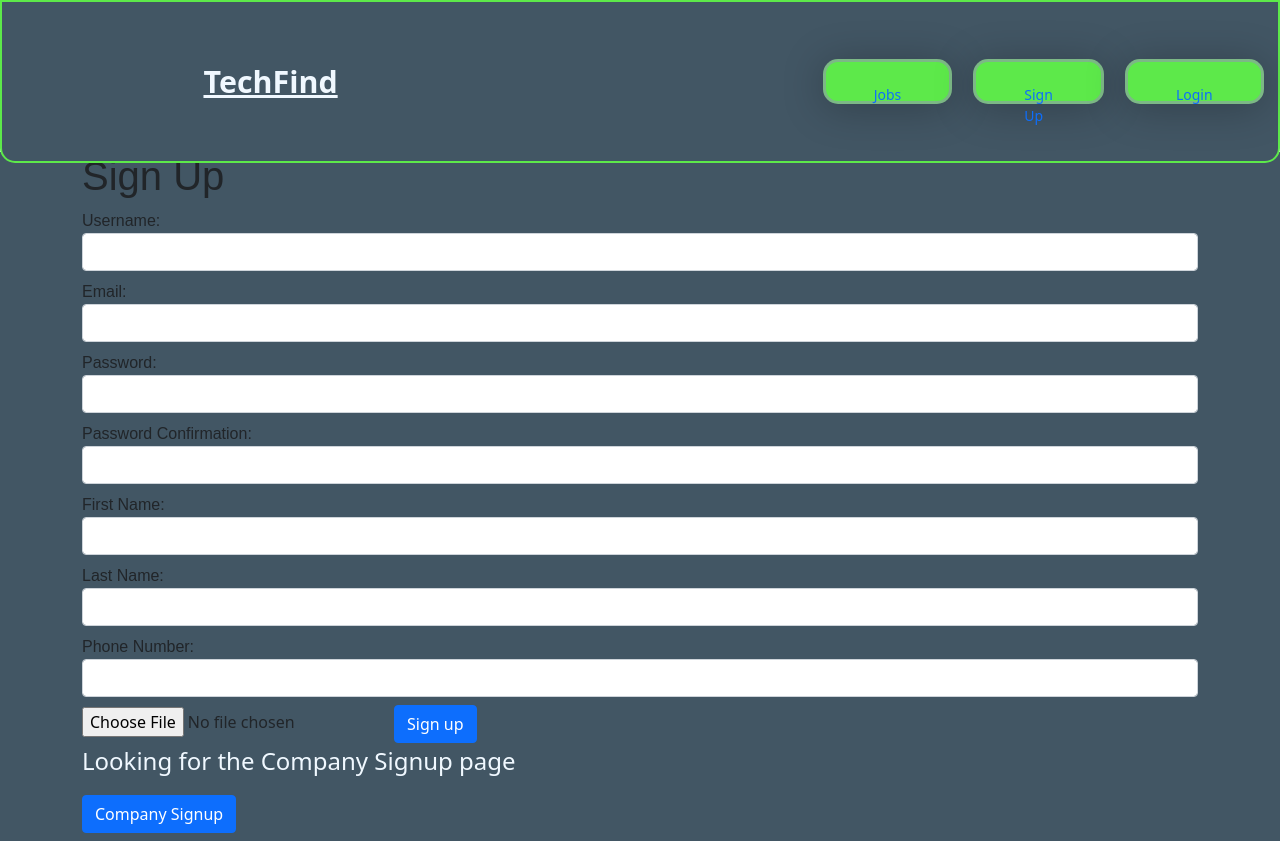
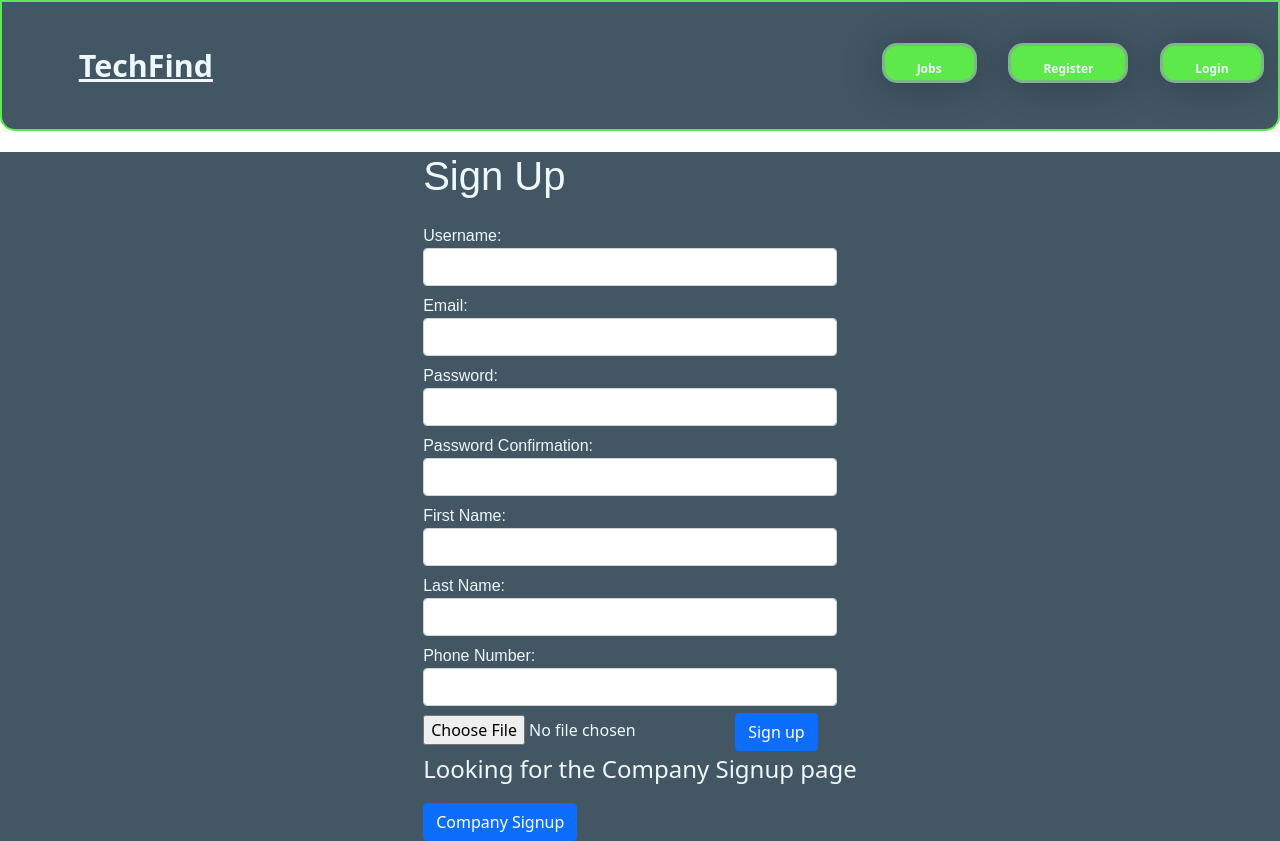
Before and after one commit to BJB-Team/TechFind-Frontend, a React (Create React App) app: page /signup in a window 1280 px wide. Built offline with nearby package versions, Linux system fonts and the light colour scheme; no server answers.

Commit message:
Login and Sign Up styling (#38)
* styled login page

* cleaned up and styled login pages

Co-authored-by: Ben Aitcheson <benaitcheson@hotmail.com>

```diff
--- a/src/components/CompanySignUp.js
+++ b/src/components/CompanySignUp.js
@@ -3,6 +3,18 @@ import { useNavigate } from "react-router-dom";
 import { useGlobalState } from '../utils/stateContext'
 import { signUp } from '../services/authService'
 import Aside from './Aside'
+import styled from "styled-components";
+
+
+export const CompanySignUpForm = styled.div`
+  display: flex;
+  margin-top: 30px;
+  flex-direction: column;
+  align-content: center;
+  justify-content: center;
+  flex-wrap: wrap-reverse;
+
+`;
 
 const CompanySignUp = () => {
 
@@ -75,42 +87,48 @@ const CompanySignUp = () => {
     }
 
         return (
-            <div className="form-group">
+            <div className="form-row">
+                <CompanySignUpForm>
                 <h1>Sign Up</h1>
-                <form onSubmit={handleSubmit}>
+                <form className="SignUpForm" onSubmit={handleSubmit}>
 
-                <div className="form-group">
+
+                <div className="form-group3">
                     <label htmlFor="username">Username:</label>
-                    <input type="text" name="username" id="username" value={FormState.username} onChange={handleFormState} className="form-control mb-2"/>
+                    <input type="text" name="username" id="username" value={FormState.username} onChange={handleFormState} className="form-control"/>
                 </div>
-                <div className="form-group">
+                <div className="form-group3">
                     <label htmlFor="email">Email:</label>
                     <input type="text" name="email" id="email" value={FormState.email} onChange={handleFormState} className="form-control mb-2"/>
                 </div>
-                <div className="form-group">
+                <div className="form-group3">
                     <label htmlFor="password">Password</label>
                     <input type="password" name="password" id="password" value={FormState.password} onChange={handleFormState} className="form-control mb-2"/>
                 </div>
-                <div className="form-group">
+                <div className="form-group3">
                     <label htmlFor="password_confirmation">Password Confirmation</label>
                     <input type="password" name="password_confirmation" id="password_confirmation" value={FormState.password_confirmation} onChange={handleFormState} className="form-control mb-2"/>
                 </div>
-                <div className="form-group">
+                <div className="form-group3">
                     <label htmlFor="company_name">Company Name:</label>
                     <input type="text" name="company_name" id="company_name" value={FormState.company_name} onChange={handleFormState} className="form-control mb-2"/>
                 </div>
-                <div className="form-group">
+                <div className="form-group3">
                     <label htmlFor="website">Website Link:</label>
                     <input type="text" name="website" id="website" value={FormState.website} onChange={handleFormState} className="form-control mb-2"/>
                 </div>
-                <div className="form-group">
+                <div className="form-group3">
                     <label htmlFor="phone">Phone Number:</label>
                     <input type="number" name="phone" id="phone" value={FormState.phone} onChange={handleFormState} className="form-control mb-2"/>
                 </div>
 
+                <p></p>
+
                 <input type="submit" className="btn btn-primary btn-block" value="Sign up" />
 
                 </form>
+                </CompanySignUpForm>
+
             </div>
         )
 }
--- a/src/components/Login.js
+++ b/src/components/Login.js
@@ -2,6 +2,22 @@ import React, { useState } from 'react'
 import { Link, useNavigate } from 'react-router-dom'
 import { useGlobalState } from '../utils/stateContext'
 import { login } from '../services/authService'
+import styled from "styled-components";
+
+
+
+
+
+export const LoginForm = styled.div`
+  display: flex;
+  margin-top: 30px;
+  flex-direction: column;
+  align-content: center;
+  justify-content: center;
+  flex-wrap: wrap-reverse;
+
+`;
+
 
 const Login = () => {
   const{ store, dispatch } = useGlobalState()
@@ -57,14 +73,15 @@ function handleSubmit(e) {
 
   return (
     <div className="form-group">
+    <LoginForm>
     <h1>TechFind</h1>
     <h2>Enter your login details</h2>
         <form onSubmit={handleSubmit}>
 
-            {/* Error message */}
-            <div className="alert alert-danger" role="alert">
+           {/* Error message */}
+            {/* <div className="alert alert-danger" role="alert">
                 <p>Incorrent username or password</p>
-            </div>
+            </div>  */}
 
             {/* Change this to accept Username or email */}
             <div className="form-group">
@@ -74,13 +91,14 @@ function handleSubmit(e) {
 
             <div className="form-group">
                 <label htmlFor="password">Password</label>
-                <input type="password" placeholder="Enter you Password" name="password" id="password" value={formData.password} onChange={handleFormData} className="form-control mb-2"/>
+                <input type="password" placeholder="Enter your Password" name="password" id="password" value={formData.password} onChange={handleFormData} className="form-control mb-2"/>
             </div>
 
             <input type="submit" value="Login" className="btn btn-primary"/>
 
             <p>Don't have an account? <Link to = "/signup">Create One</Link></p>
         </form>
+         </LoginForm>
     </div>
   )
 }
--- a/src/components/Navigation.js
+++ b/src/components/Navigation.js
@@ -29,21 +29,21 @@ const Navigation = () => {
         <div className="justifycontentend">
           <ul className="navbar-navli">
             <li className="navbutton">
-              <Link className="nav-link" to={"/job-listings"}>Jobs</Link>
+              <Link className="nav-link-button" to={"/job-listings"}>Jobs</Link>
             </li>
               {loggedInUser ?
                 <>
 
                   {seeker === "true" ?
                   <>
-                    <Link className="nav-link" to ="/finder-applied">Applied </Link>
+                    <Link className="nav-link-button" to ="/finder-applied">Applied </Link>
                   </>
                   :
                   <>
                     {seeker === "false" ? (
                       <div>
-                        <Link className="nav-link" to ="/show-applied">Applied </Link>
-                        <Link className="nav-link" to ="/create-job">Create Job</Link>
+                        <Link className="nav-link-button" to ="/show-applied">Applied </Link>
+                        <Link className="nav-link-button" to ="/create-job">Create Job</Link>
                       </div>
 
                     ):
@@ -53,19 +53,19 @@ const Navigation = () => {
                   </>
                   }
                   <li className="navbutton">
-                    <Link className="nav-link" to ="/finder-profile">Profile</Link>
+                    <Link className="nav-link-button" to ="/finder-profile">Profile</Link>
                   </li>
                   <li className="navbutton">
-                    <Link className="nav-link" to = "/" onClick ={ logout }>Logout</Link>
+                    <Link className="nav-link-button" to = "/" onClick ={ logout }>Logout</Link>
                   </li>
                 </>
                 :
                 <>
                   <li className="navbutton">
-                    <Link className="nav-link" to ="/signup">Sign Up</Link>
+                    <Link className="nav-link-button" to ="/signup">Register</Link>
                   </li>
                   <li className="navbutton">
-                  <Link className="nav-link" to ="/login">Login</Link>
+                  <Link className="nav-link-button" to ="/login">Login</Link>
                   </li>
                 </>
               }
--- a/src/components/SignUp.js
+++ b/src/components/SignUp.js
@@ -2,7 +2,16 @@ import React, { useState } from 'react'
 import { Link, useNavigate } from 'react-router-dom'
 import { useGlobalState } from '../utils/stateContext'
 import { signUp } from '../services/authService'
+import styled from "styled-components";
 
+export const SignUpForm = styled.div`
+  display: flex;
+  flex-direction: column;
+  align-content: center;
+  justify-content: center;
+  flex-wrap: wrap-reverse;
+
+`;
 
 const SignUp = ({ history }) =>{
   const{ dispatch } = useGlobalState()
@@ -81,35 +90,37 @@ const SignUp = ({ history }) =>{
 
 
   return (
-    <div className="form-group">
+    <div className="form-row">
+      <SignUpForm>
       <h1>Sign Up</h1>
+
       <form onSubmit={handleSubmit}>
 
-        <div className="form-group">
+        <div className="form-group2">
           <label htmlFor="username">Username:</label>
           <input type="text" name="username" id="username" value={formData.username} onChange={handleFormData} className="form-control mb-2"/>
         </div>
-        <div className="form-group">
+        <div className="form-group2">
           <label htmlFor="email">Email:</label>
           <input type="text" name="email" id="email" value={formData.email} onChange={handleFormData} className="form-control mb-2"/>
         </div>
-        <div className="form-group">
+        <div className="form-group2">
           <label htmlFor="password">Password:</label>
           <input type="password" name="password" id="password" value={formData.password} onChange={handleFormData} className="form-control mb-2"/>
         </div>
-        <div className="form-group">
+        <div className="form-group2">
           <label htmlFor="password_confirmation">Password Confirmation:</label>
           <input type="password" name="password_confirmation" id="password_confirmation" value={formData.password_confirmation} onChange={handleFormData} className="form-control mb-2"/>
         </div>
-        <div className="form-group">
+        <div className="form-group2">
           <label htmlFor="first_name">First Name:</label>
           <input type="text" name="first_name" id="first_name" value={formData.first_name} onChange={handleFormData} className="form-control mb-2"/>
         </div>
-        <div className="form-group">
+        <div className="form-group2">
           <label htmlFor="last_name">Last Name:</label>
           <input type="text" name="last_name" id="last_name" value={formData.last_name} onChange={handleFormData} className="form-control mb-2"/>
         </div>
-        <div className="form-group">
+        <div className="form-group2">
           <label htmlFor="phone">Phone Number:</label>
           <input type="number" name="phone" id="phone" value={formData.phone} onChange={handleFormData} className="form-control mb-2"/>
         </div>
@@ -120,7 +131,10 @@ const SignUp = ({ history }) =>{
       </form>
 
       <p>Looking for the Company Signup page</p>
-      <Link to = "/companysignup"><button type="submit" className="btn btn-primary">Company Signup</button></Link>
+
+      <Link to = "/companysignup"><button type="submit" className="btn btn-primary btn-xs ">Company Signup</button></Link>
+
+      </SignUpForm>
     </div>
   )
 }
--- a/src/index.css
+++ b/src/index.css
@@ -7,8 +7,8 @@
   flex-wrap: wrap;
   align-items: center;
   justify-content: space-between;
-  padding-top: 3.55em;
-  padding-bottom: 3.55rem;
+  padding-top: 2.55em;
+  padding-bottom: 2.55rem;
   border: 2px solid #5DE94A;
   background:#425664;
   border-radius: 0px 0px 15px 15px;
@@ -28,11 +28,11 @@
 
 
 .navbar-brandlogo {
-  /* display: flex;  */
+  display: flex;
   font-weight: 600;
   color: aliceblue;
   font-size: 1.90rem;
-  margin-left: 15%;
+  margin-left: 5%;
 }
 
 .navbar-brandlogo:hover{
@@ -53,9 +53,18 @@
 
 }
 
-/* .nav-link{
+.nav-link-button {
+  display: flex;
+  position: relative;
+  /* padding: .5rem 1rem; */
   color: aliceblue;
-} */
+  text-decoration: none;
+  transition: color .15s ease-in-out,background-color .15s ease-in-out,border-color .15s ease-in-out;
+  }
+
+  .nav-link-button:hover{
+    color:#5DE94A;
+  }
 
 
 
@@ -66,16 +75,22 @@
 
   padding: 14px 32px;
 
-  position: relative;
-  margin-left: 5%;
-  height: 45px;
-  font-size: 14px;
+  /* position: relative; */
+  margin-left: 10%;
+  height: 40px;
+  font-size: 12px;
+  font-weight: bold;
 
 
   background: #5DE94A;
   box-shadow: 0px 4px 40px rgba(0, 0, 0, 0.25);
   border-radius: 15px;
   border: 3px solid #b5f5;
+
+}
+
+.navbutton:hover{
+  background:rgb(77, 93, 107);
 
 }
 
@@ -87,6 +102,7 @@
 
 /* CSS for home page */
 * {
+
   box-sizing: border-box;
 }
 
@@ -113,12 +129,12 @@ span {
   font-family: "Fira Sans", sans-serif;
 }
 
+
+
 body,html,.App,.container, #root {
   width: 100%;
   height: 100%;
   background:#425664;
-
-
 
 }
 
@@ -129,6 +145,7 @@ body,html,.App,.container, #root {
   background: #5de94a;
   padding: 20px;
 }
+
 .containerh {
   width: 100%;
   height: 100%;
@@ -200,7 +217,7 @@ body,html,.App,.container, #root {
 p {
   font-size: 24px;
   max-width: 550px;
-  margin: 1rem 0;
+  margin: .8rem 0;
   color:aliceblue
   /* @media only screen and (max-width: 960px) {
     font-size: 16px;
@@ -210,19 +227,30 @@ p {
 
 .homebutton {
   /* display: flex;  */
-  flex-direction: row;
+  flex-direction: column;
   justify-content: flex-start;
   align-items: center;
   padding: 10px 10px;
 
   /* position: relative; */
-  width: 165px;
-  height: 55px;
+  width: 160px;
+  height: 50px;
   margin: 7px;
+  font-weight: bold;
+  color: aliceblue;
 
   background: #5de94a;
-  /* box-shadow: 0px 4px 30px rgba(0, 0, 0, 0.25); */
+  box-shadow: 0px 4px 40px rgba(0, 0, 0, 0.25);
   border-radius: 15px;
+  border: 3px solid #b5f5;
+}
+
+.homebutton:hover{
+  background:rgb(77, 93, 107);
+  font-weight: bold;
+  color:aliceblue;
+
+
 }
 
 .sidecontainer {
@@ -246,7 +274,37 @@ p {
 
 img{
   max-width: 450px;
+  box-shadow: 0px 4px 40px rgba(0, 0, 0, 0.25);
+  border-radius: 15px;
   @media screen and (max-width: 768px) {
     width: 100%;
   }
 }
+
+/* css for login & sign up */
+
+.form-row{
+  color: aliceblue;
+
+}
+.form-group {
+  color:aliceblue;
+  margin-top: 20px;
+  color:aliceblue;
+
+}
+
+.form-group3 {
+  color:aliceblue;
+  margin-top: 10px;
+  width: 414px;
+  height: 55px;
+}
+
+.form-group2 {
+  color:aliceblue;
+  margin-top: 15px;
+  margin-bottom: 15px;
+  width: 414px;
+  height: 55px;
+}
```
